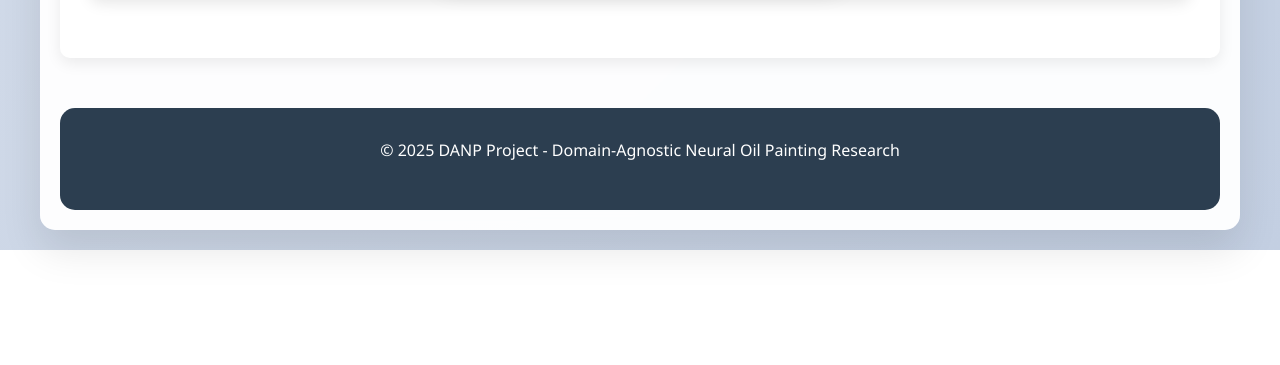
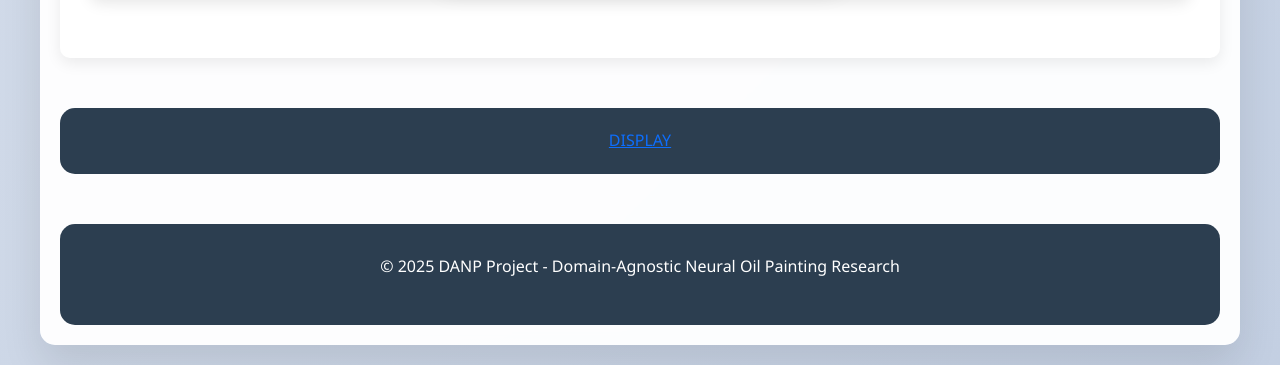
Before and after one commit to Domain-Agnostic-Neural-Oil-Painting/domain-agnostic-neural-oil-painting.github.io, a plain HTML site: page DANP/index.html in a window 1280 px wide. Shown: the part 4575-4940 px from the top of the page. Before the commit the page ends 4825 px from the top, so only its background shows below. Drawn offline with nearby package versions, Linux system fonts and the light colour scheme.

Commit message:
Update index.html

```diff
--- a/DANP/index.html
+++ b/DANP/index.html
@@ -548,6 +548,10 @@
             </div>
         </main>
 
+        <footer style="text-align: center; padding: 20px;">
+            <a href="https://domain-agnostic-neural-oil-painting.github.io/DANP/" target="_blank">DISPLAY</a>
+        </footer>
+
         <footer>
             <p>&copy; 2025 DANP Project - Domain-Agnostic Neural Oil Painting Research</p>
         </footer>
```
